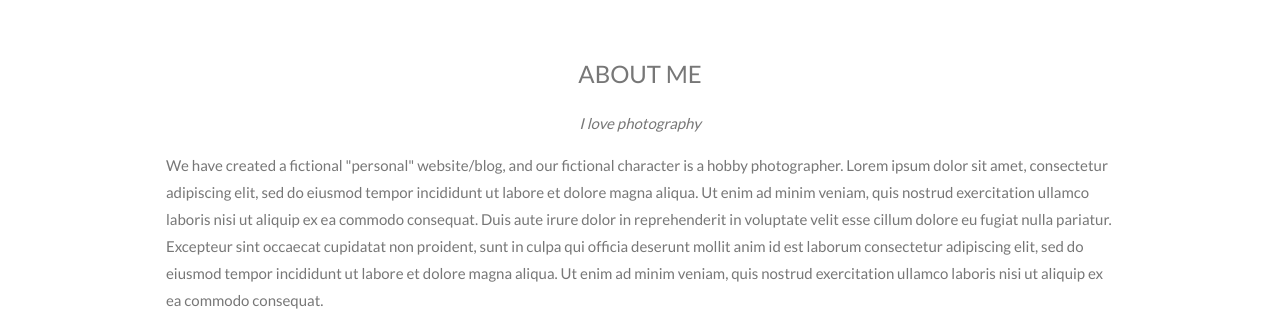
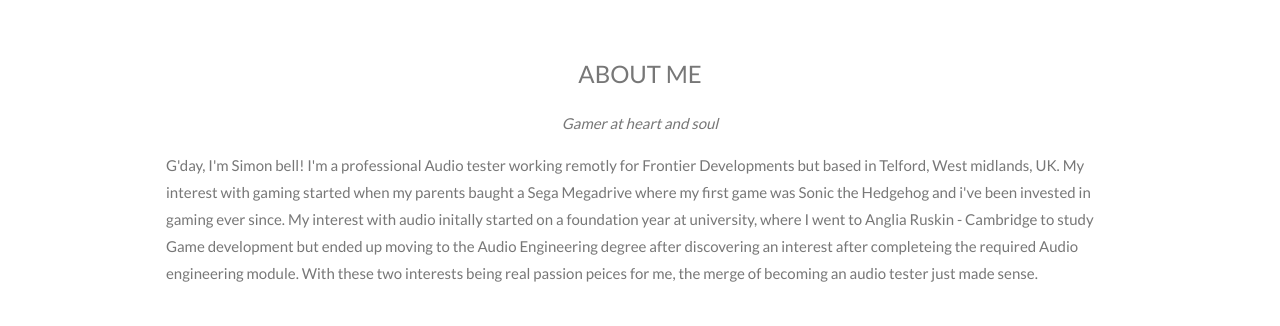
Before and after one commit to Ekosyde/Website, a plain HTML site: page index.html in a window 1280 px wide. Shown: the part 422-748 px from the top of the page. Drawn offline with nearby package versions, Linux system fonts and the light colour scheme.

Commit message:
Update index.html

```diff
--- a/index.html
+++ b/index.html
@@ -157,16 +157,8 @@
     <!-- Container (About Section) -->
     <div class="w3-content w3-container w3-padding-64" id="about">
         <h3 class="w3-center">ABOUT ME</h3>
-        <p class="w3-center"><em>I love photography</em></p>
-        <p>We have created a fictional "personal" website/blog, and our fictional character is a hobby photographer.
-            Lorem ipsum dolor sit amet, consectetur adipiscing elit, sed do eiusmod tempor incididunt ut labore et
-            dolore magna aliqua. Ut enim ad minim veniam,
-            quis nostrud exercitation ullamco laboris nisi ut aliquip ex ea commodo consequat. Duis aute irure dolor in
-            reprehenderit in voluptate velit esse cillum dolore eu fugiat nulla pariatur. Excepteur sint occaecat
-            cupidatat non proident, sunt in culpa
-            qui officia deserunt mollit anim id est laborum consectetur adipiscing elit, sed do eiusmod tempor
-            incididunt ut labore et dolore magna aliqua. Ut enim ad minim veniam, quis nostrud exercitation ullamco
-            laboris nisi ut aliquip ex ea commodo consequat.</p>
+        <p class="w3-center"><em>Gamer at heart and soul</em></p>
+        <p>G'day, I'm Simon bell! I'm a professional Audio tester working remotly for Frontier Developments but based in Telford, West midlands, UK. My interest with gaming started when my parents baught a Sega Megadrive where my first game was Sonic the Hedgehog and i've been invested in gaming ever since. My interest with audio initally started on a foundation year at university, where I went to Anglia Ruskin - Cambridge to study Game development but ended up moving to the Audio Engineering degree after discovering an interest after completeing the required Audio engineering module. With these two interests being real passion peices for me, the merge of becoming an audio tester just made sense.</p>
         <div class="w3-row">
             <div class="w3-col m6 w3-center w3-padding-large">
                 <p><b><i class="fa fa-user w3-margin-right"></i>Simon Rhidian Bell</b></p>
```
